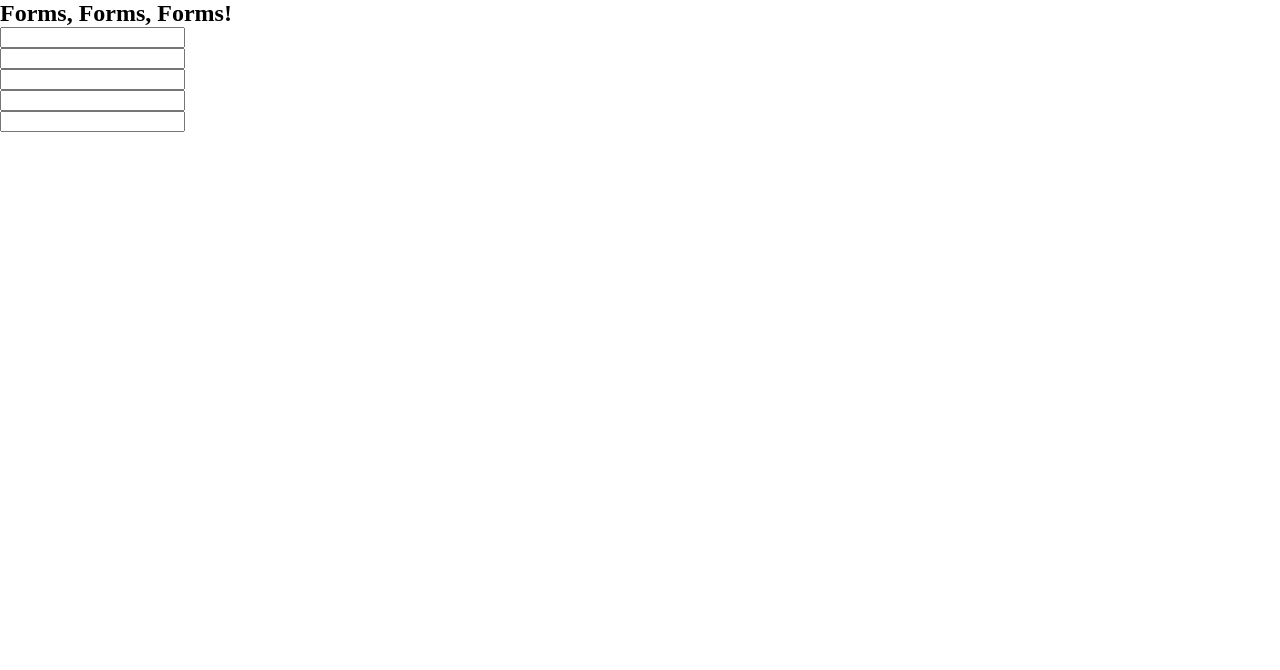
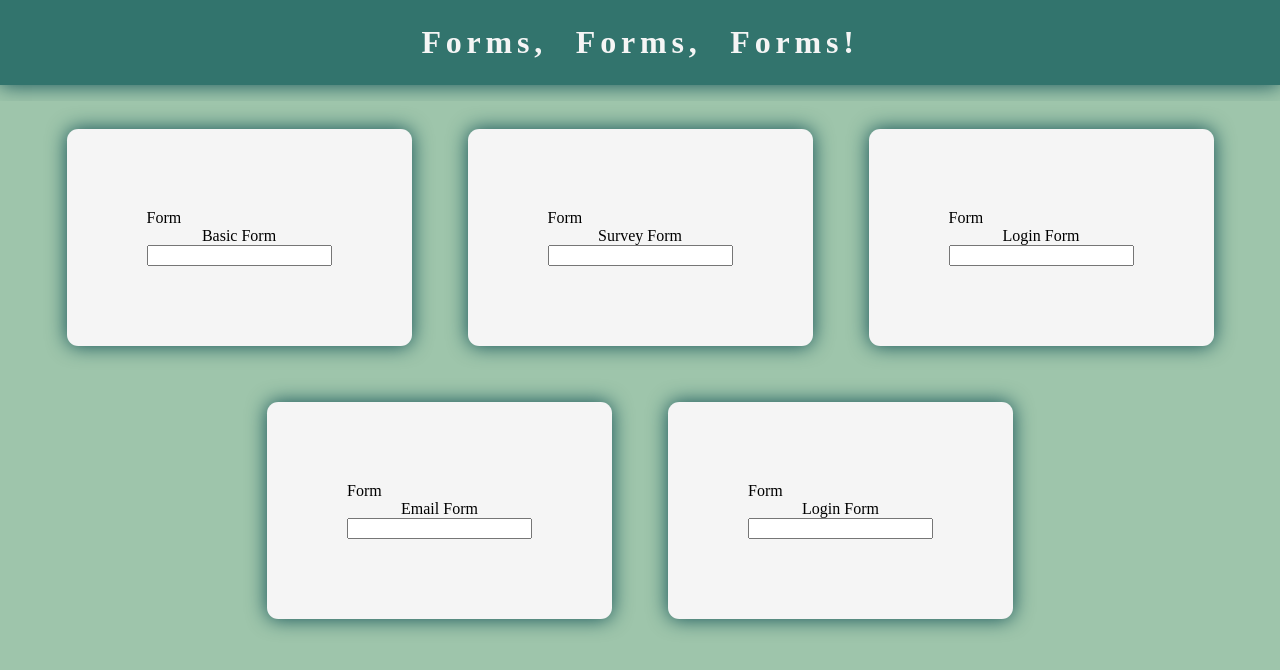
Before and after one commit to JS-Law/Forms-Exercise, a plain HTML site: page index.html in a window 1280 px wide. Drawn offline with Linux system fonts and the light colour scheme; a web font is replaced by a local one.

Commit message:
Add Form layout, assign colors

```diff
--- a/index.html
+++ b/index.html
@@ -10,37 +10,46 @@
 <body>
     <header>
         <nav id="navbar"><h1>Forms, Forms, Forms!</h1></nav>
-        <div id="sitedescription"></div>
+        <!-- <div id="sitedescription">
+            <p id="descriptiontext">
+
+            </p>
+        </div> -->
     </header>
     <main>
         <div class="content">
 
             <div class="forms" id="form1">
-                <legend class="legend"></legend>
+                <div id="formtitle">Form</div>
+                <legend class="legend">Basic Form</legend>
                 <label for="" class="label" id="label1"></label>
                 <input type="text">
             </div>
 
             <div class="forms" id="form2">
-                <legend class="legend"></legend>
+                <div id="formtitle">Form</div>
+                <legend class="legend">Survey Form</legend>
                 <label for="" class="label" id="label2"></label>
                 <input type="text">
             </div>
 
             <div class="forms" id="form3">
-                <legend class="legend"></legend>
+                <div id="formtitle">Form</div>
+                <legend class="legend">Login Form</legend>
                 <label for="" class="label" id="label3"></label>
                 <input type="text">
             </div>
 
             <div class="forms" id="form4">
-                <legend class="legend"></legend>
+                <div id="formtitle">Form</div>
+                <legend class="legend">Email Form</legend>
                 <label for="" class="label" id="label4"></label>
                 <input type="text">
             </div>
 
             <div class="forms" id="form5">
-                <legend class="legend"></legend>
+                <div id="formtitle">Form</div>
+                <legend class="legend">Login Form</legend>
                 <label for="" class="label" id="label5"></label>
                 <input type="text">
             </div>
--- a/input/styles.scss
+++ b/input/styles.scss
@@ -1,16 +1,98 @@
+
+$night: #011502;
+$dark-green: #01200F;
+$cambridge-blue: #9EC5AB;
+$myrtle-green: #32746D;
+$midnight-green: #104F55;
+
+
+
+@font-face {
+    font-family: 'Raleway';
+    src: url(../assets/Fonts/Raleway/Raleway-VariableFont_wght.ttf);
+}
+@font-face {
+    font-family: 'RalewayItalic';
+    src: url(../assets/Fonts/Raleway/Raleway-Italic-VariableFont_wght.ttf);
+}
+
+$defaultfont: 'Raleway';
+$defaultfontitalic: 'RalewayItalic';
+
+
 body{
     box-sizing: border-box;
+    background-color: $cambridge-blue;
 }
 
 *{
     margin: 0;
-
 }
 
+header{
+    display: flex;
+    justify-content: center;
+    font-family: $defaultfont;
+    flex-wrap: wrap;
+    background-color: $myrtle-green;
+    -webkit-box-shadow: 0px 0px 20px 0px rgba(16,79,85,1);
+    -moz-box-shadow: 0px 0px 20px 0px rgba(16,79,85,1);
+    box-shadow: 0px 0px 20px 0px rgba(16,79,85,1);
+    #sitedescription{
+        margin: 3rem;
+        background-color: $myrtle-green;
+    }
+
+    nav{
+        padding: 1.5rem;
+        background-color: $myrtle-green;
+
+        h1{
+            color: whitesmoke;
+            background-color: $myrtle-green;
+            font-weight: 900;
+            letter-spacing: .3rem;
+            word-spacing: 1rem;
+            font-size: 2rem;
+        }
+        #sitedescription{
+            background-color: $myrtle-green;
+            p#descriptiontext{
+                background-color: $myrtle-green;
+
+            }
+
+        }
+    }
+}
+
+
 .content{
+    font-family: $defaultfont;
+    display: flex;
+    flex-wrap: wrap;
+    align-content: center;
+    justify-content: center;
+    margin-top: 1rem;
+    background-color: $cambridge-blue;
 
+    #formtitle{
+        display: block;
+    }
     .forms{
+        padding: 5rem;
+        margin: 1.75rem;
+        background-color: whitesmoke;
+        border-radius: .7rem;
+        -webkit-box-shadow: 0px 0px 20px 0px rgba(16,79,85,1);
+        -moz-box-shadow: 0px 0px 20px 0px rgba(16,79,85,1);
+        box-shadow: 0px 0px 20px 0px rgba(16,79,85,1);
+        .legend{
+            text-align: center;
+        }
+        .label{
 
+        }
     }
 
 }
```
Also changed, not shown: output/styles.css, 1 other file.
